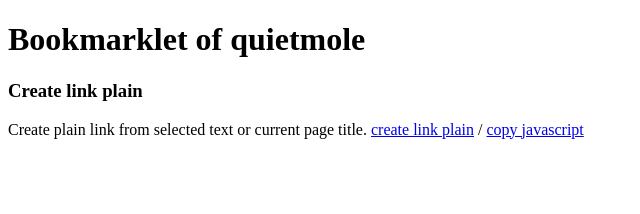
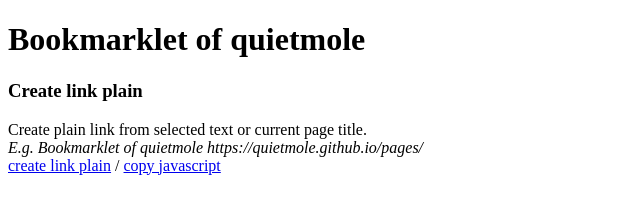
Before and after one commit to quietmole/pages, a website: page index.html in a window 1280 px wide. Shown: the whole page, without its empty margins (0-640 px from the left). Drawn offline with Linux system fonts and the light colour scheme.

Commit message:
docs(plain): add example

```diff
--- a/index.html
+++ b/index.html
@@ -7,7 +7,8 @@
 <h1>Bookmarklet of quietmole</h1>
 <h3>Create link plain</h3>
 
-Create plain link from selected text or current page title.
+Create plain link from selected text or current page title.<br />
+<em>E.g. Bookmarklet of quietmole https://quietmole.github.io/pages/</em><br />
 
 <a href="javascript:void%20function(){var%20n=(%22getSelection%22in%20window%3Fwindow:document).getSelection().toString(),o=window.document.title,i=window.location.href,t=[];n%3Ft.push(n):o%26%26t.push(o),t.push(i),window.prompt(%22created%20link%22,t.join(%22%20%22))}();">create link plain</a> / <a href="javascript:void%20function(){window.prompt(%22built%20javascript%22,%22javascript:void%2520function(){var%2520n=(%2522getSelection%2522in%2520window%253Fwindow:document).getSelection().toString(),o=window.document.title,i=window.location.href,t=[];n%253Ft.push(n):o%2526%2526t.push(o),t.push(i),window.prompt(%2522created%2520link%2522,t.join(%2522%2520%2522))}();%22)}();">copy javascript</a>
 </body>
```
Also changed, not shown: template/index.html (+2 -1 lines).
